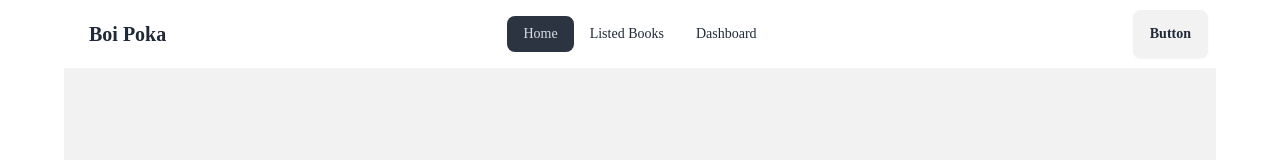
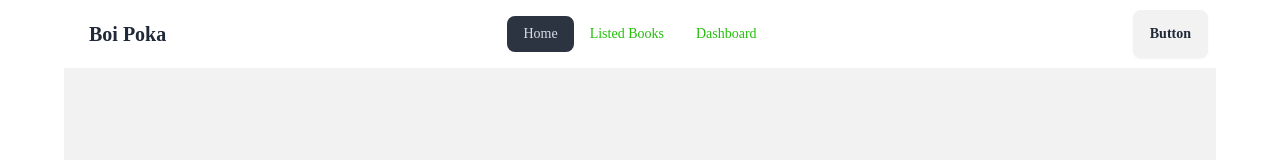
Before and after one commit to tusherbhakta/boi-poka-book-vibe, a React (Vite) app: page / in a window 1280 px wide. Shown: the top 160 px of the page. Built offline with nearby package versions, Linux system fonts and the light colour scheme.

Commit message:
fixed navbar button design

```diff
--- a/src/components/Navbar/Navbar.jsx
+++ b/src/components/Navbar/Navbar.jsx
@@ -3,9 +3,9 @@ import { NavLink } from 'react-router-dom';
 
 const Navbar = () => {
     const links = <>
-    <li><NavLink to={'/'}>Home</NavLink> </li>
-    <li><NavLink to={'/listedBooks'}>Listed Books</NavLink></li>
-    <li><NavLink to={'dashboard'}>Dashboard</NavLink></li>
+    <li><NavLink to={'/'} className='text-[#23BE0A] hover:border hover:border-[#23BE0A] hover:text-[#23BE0A]'>Home</NavLink> </li>
+    <li><NavLink to={'/listedBooks'} className='text-[#23BE0A] hover:border hover:border-[#23BE0A] hover:text-[#23BE0A]'>Listed Books</NavLink></li>
+    <li><NavLink to={'dashboard'} className='text-[#23BE0A] hover:border hover:border-[#23BE0A] hover:text-[#23BE0A]'>Dashboard</NavLink></li>
     </>
     return (
         <div className="navbar bg-base-100">
@@ -27,7 +27,7 @@ const Navbar = () => {
                     </div>
                     <ul
                         tabIndex={0}
-                        className="menu menu-sm dropdown-content bg-base-100 rounded-box z-[1] mt-3 w-52 p-2 shadow">
+                        className="menu menu-sm dropdown-content  rounded-box z-[1] mt-3 w-52 p-2 shadow">
                         {links}
                     </ul>
                 </div>
```
